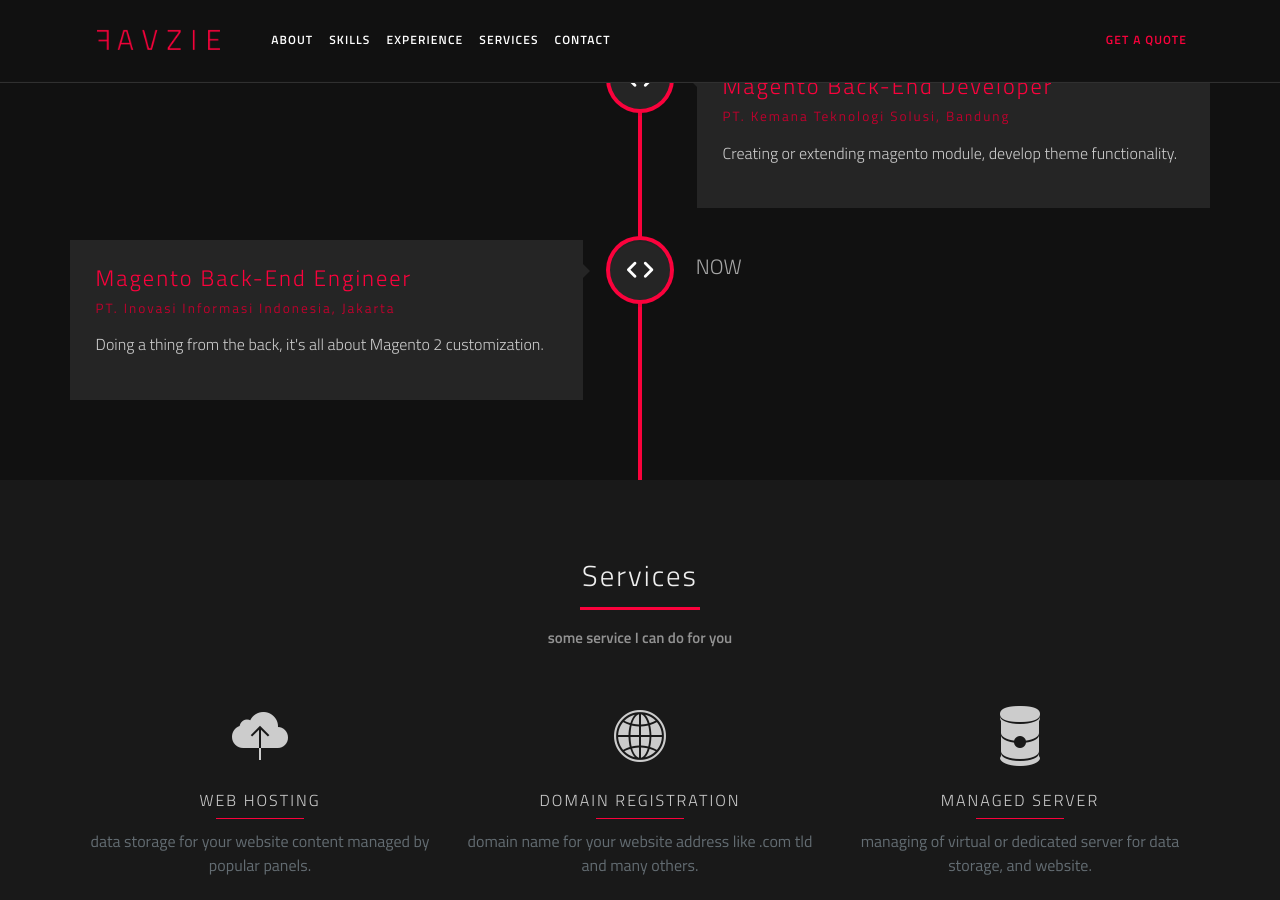
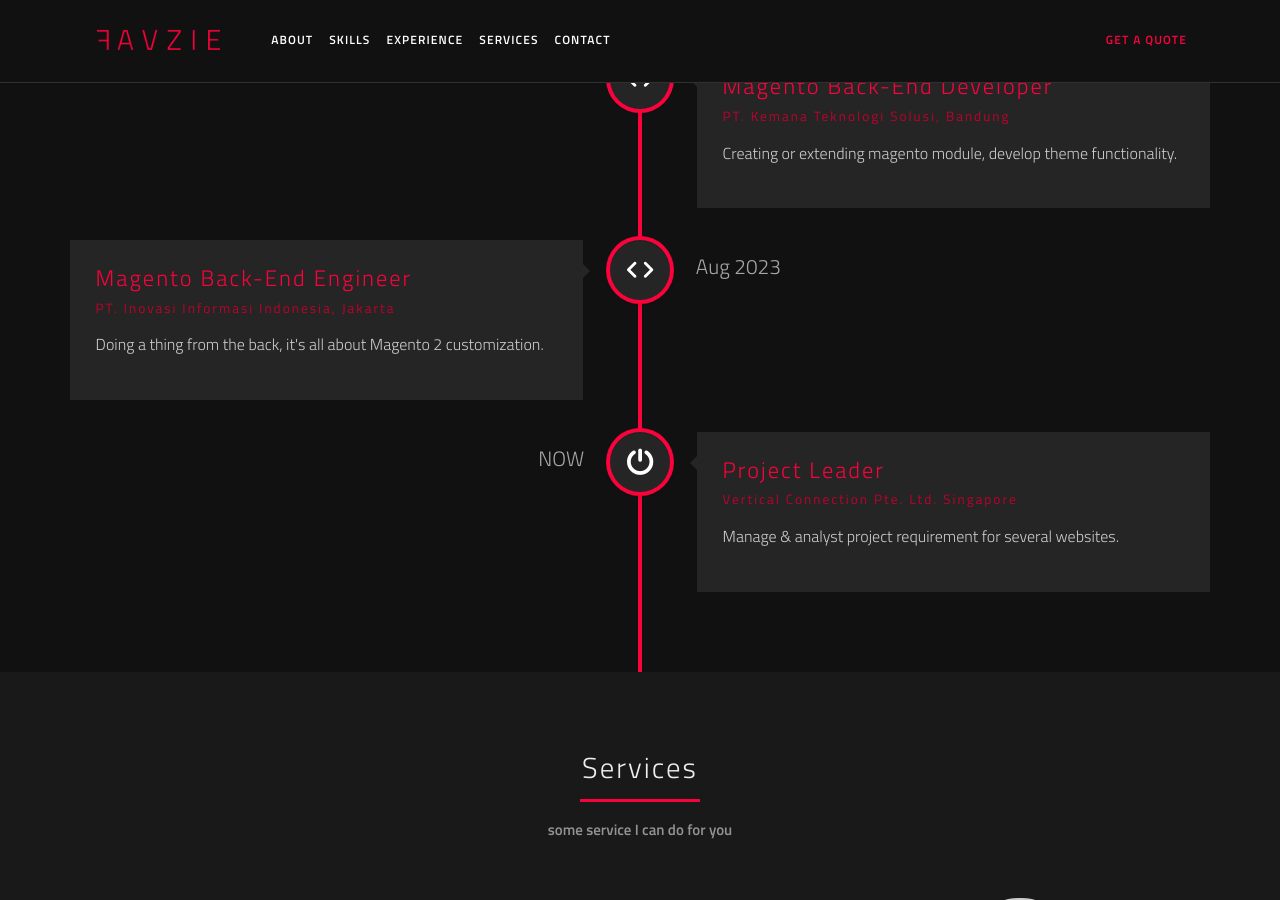
Before and after one commit to fauzie/fauzie.github.io, a Jekyll site: the page built from index.html, in a window 1280 px wide and 900 px high, scrolled down 3930 px. Built offline with Jekyll 4.4.1, drawn with Linux system fonts in a browser that asks for light colours; nearby versions of some CDN libraries.

Commit message:
update exp

```diff
--- a/_data/experiences.yml
+++ b/_data/experiences.yml
@@ -48,6 +48,12 @@
 
 - work: Magento Back-End Engineer
   comp: PT. Inovasi Informasi Indonesia, Jakarta
-  date: NOW
+  date: Aug 2023
   desc: Doing a thing from the back, it's all about Magento 2 customization.
   icon: ion-code
+
+- work: Project Leader
+  comp: Vertical Connection Pte. Ltd. Singapore
+  date: NOW
+  desc: Manage & analyst project requirement for several websites.
+  icon: ion-power
```
